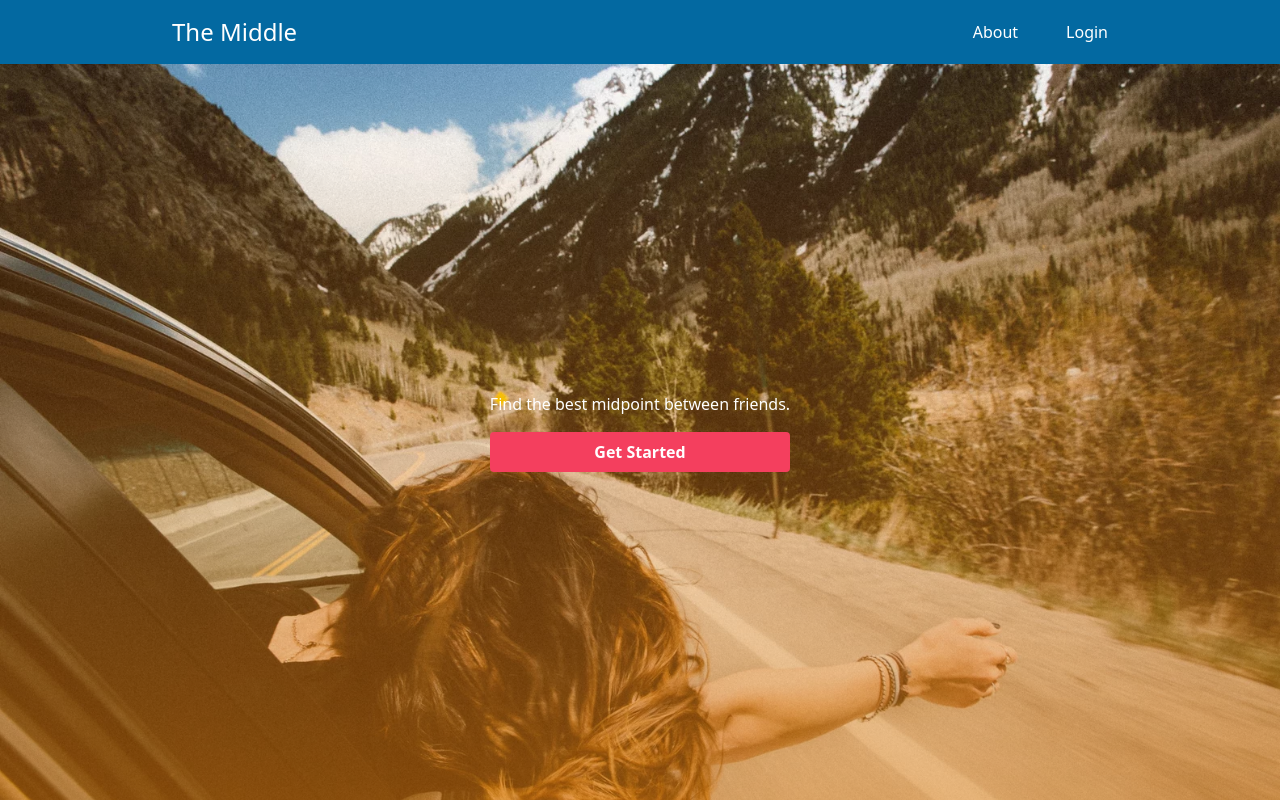
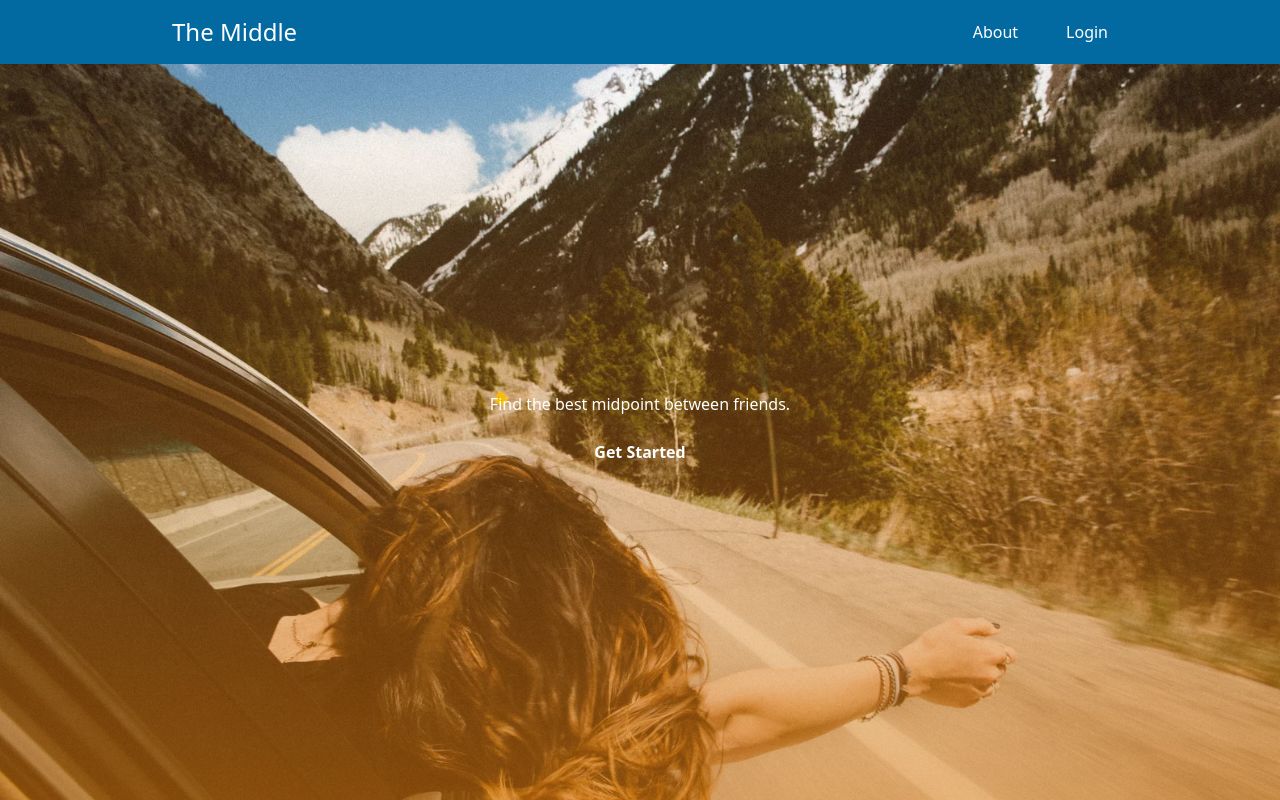
Before and after one commit to spitsfire/the-middle-front, a React (Vite) app: page / in a window 1280 px wide. Built offline with nearby package versions, Linux system fonts and the light colour scheme.

Commit message:
adds tailwind color palette to app

```diff
--- a/tailwind.config.js
+++ b/tailwind.config.js
@@ -1,8 +1,34 @@
+const colors = require("tailwindcss/colors");
 /** @type {import('tailwindcss').Config} */
 export default {
   content: ["./index.html", "./src/**/*.{js,ts,jsx,tsx}"],
   theme: {
-    extend: {},
+    colors: {
+      primary: {
+        50: "#fff1f2",
+        100: "#ffe4e6",
+        200: "#fecdd3",
+        300: "#fda4af",
+        400: "#fb7185",
+        500: "#f43f5e",
+        600: "#e11d48",
+        700: "#be123c",
+        800: "#9f1239",
+        900: "#881337",
+        950: "#4c0519",
+      },
+      transparent: "transparent",
+      current: "currentColor",
+      black: colors.black,
+      white: colors.white,
+      gray: colors.gray,
+      emerald: colors.emerald,
+      indigo: colors.indigo,
+      orange: colors.orange,
+      pink: colors.pink,
+      sky: colors.sky,
+      yellow: colors.yellow,
+    },
   },
   plugins: [],
 };
```
